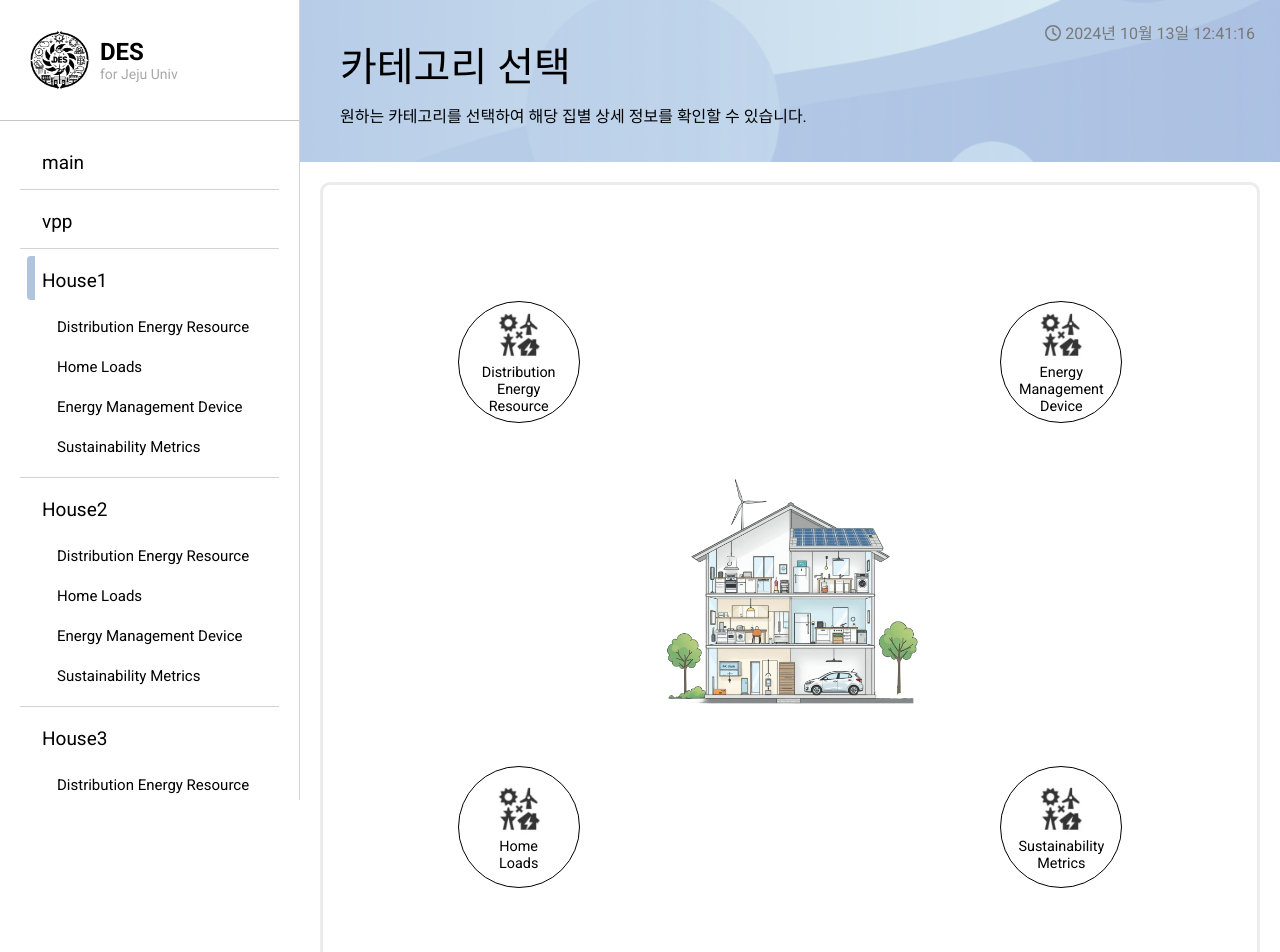
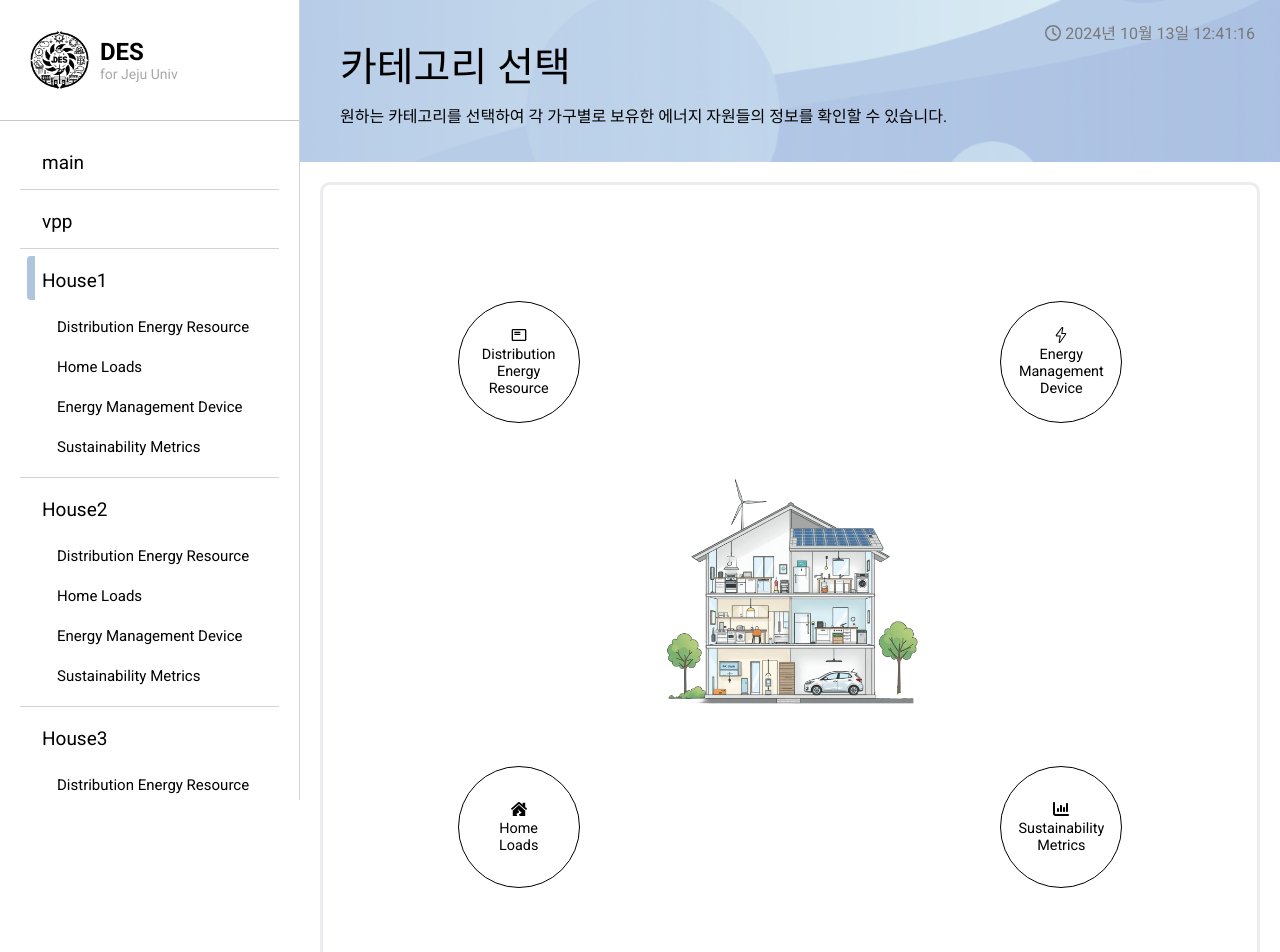
Before and after one commit to Team-JHJ/DES_frontend, a React (Vite) app: page /house/1 in a window 1280 px wide. Shown: the top 952 px of the page. Built offline with nearby package versions, Linux system fonts and the light colour scheme; no server answers.

Commit message:
아이콘 변경

```diff
--- a/package.json
+++ b/package.json
@@ -20,6 +20,7 @@
     "eslint-config-prettier": "^9.1.0",
     "react": "^18.3.1",
     "react-dom": "^18.3.1",
+    "react-icons": "^5.3.0",
     "react-redux": "^9.1.2",
     "react-router-dom": "^6.26.2"
   },
--- /dev/null
+++ b/src/components/icon/icon.jsx
@@ -0,0 +1,41 @@
+import {
+    TbBatteryAutomotive,
+    TbChargingPile,
+    TbSolarPanel2,
+    TbWashMachine,
+} from 'react-icons/tb'
+import { MdLight, MdOutlineHvac, MdOutlineWindPower } from 'react-icons/md'
+import { PiBatteryFullBold } from 'react-icons/pi'
+import { LuContainer } from 'react-icons/lu'
+import { CgSmartHomeRefrigerator, CgSmartHomeWashMachine } from 'react-icons/cg'
+import { BsSpeedometer2 } from 'react-icons/bs'
+
+export default function Icon({ menu }) {
+    return menu === 'Solar' ? (
+        <TbSolarPanel2 />
+    ) : menu === 'Wind' ? (
+        <MdOutlineWindPower />
+    ) : menu === 'EV Battery' ? (
+        <PiBatteryFullBold />
+    ) : menu === 'ESS' ? (
+        <LuContainer />
+    ) : menu === 'HVAC' ? (
+        <MdOutlineHvac />
+    ) : menu === 'Refrigerator' ? (
+        <CgSmartHomeRefrigerator />
+    ) : menu === 'Lighting' ? (
+        <MdLight />
+    ) : menu === 'Washing Machine' ? (
+        <TbWashMachine />
+    ) : menu === 'EV Charger' ? (
+        <TbChargingPile />
+    ) : menu === 'Dishwasher' ? (
+        <CgSmartHomeWashMachine />
+    ) : menu === 'inverter' ? (
+        <TbBatteryAutomotive />
+    ) : menu === 'smartmeter' ? (
+        <BsSpeedometer2 />
+    ) : (
+        <></>
+    )
+}
--- a/src/components/menu-card/menu-card.jsx
+++ b/src/components/menu-card/menu-card.jsx
@@ -1,12 +1,10 @@
 import styles from './menu-card.module.css'
-
-import { FontAwesomeIcon } from '@fortawesome/react-fontawesome'
-import { faClock } from '@fortawesome/free-regular-svg-icons'
+import Icon from '@/components/icon/icon.jsx'
 
 export default function MenuCard({ menu, list, setMenu }) {
     return (
         <div className={styles['menu-card']} onClick={() => setMenu(list)}>
-            <FontAwesomeIcon icon={faClock} />
+            <Icon menu={menu} />
             <p>{menu}</p>
         </div>
     )
--- a/src/pages/der-list-page/der-list-page.jsx
+++ b/src/pages/der-list-page/der-list-page.jsx
@@ -8,6 +8,10 @@ import { useNavigate, useParams } from 'react-router-dom'
 import { useDispatch } from 'react-redux'
 import { useEffect } from 'react'
 import { setHeader } from '@/store/header-slice.js'
+import { TbSolarPanel2 } from 'react-icons/tb'
+import { MdOutlineWindPower } from 'react-icons/md'
+import { LuContainer } from 'react-icons/lu'
+import { PiBatteryFullBold } from 'react-icons/pi'
 
 export default function DerListPage() {
     const navigate = useNavigate()
@@ -40,7 +44,8 @@ export default function DerListPage() {
                     className={styles['choice']}
                     onClick={() => navigateDetails('Solar')}
                 >
-                    <img src={dericon} alt="der icon" />
+                    {/*<img src={dericon} alt="der icon" />*/}
+                    <TbSolarPanel2 class={styles['icon']} />
                     <div className={styles['description']}>
                         <p>Solar</p>
                     </div>
@@ -50,7 +55,8 @@ export default function DerListPage() {
                     className={styles['choice']}
                     onClick={() => navigateDetails('EV Battery')}
                 >
-                    <img src={dericon} alt="der icon" />
+                    {/*<img src={dericon} alt="der icon" />*/}
+                    <PiBatteryFullBold className={styles['icon']} />
                     <div className={styles['description']}>
                         <p>EV Battery</p>
                     </div>
@@ -76,7 +82,8 @@ export default function DerListPage() {
                     className={styles['choice']}
                     onClick={() => navigateDetails('Wind')}
                 >
-                    <img src={dericon} alt="der icon" />
+                    {/*<img src={dericon} alt="der icon" />*/}
+                    <MdOutlineWindPower class={styles['icon']} />
                     <div className={styles['description']}>
                         <p>Wind</p>
                     </div>
@@ -86,7 +93,10 @@ export default function DerListPage() {
                     className={styles['choice']}
                     onClick={() => navigateDetails('ESS')}
                 >
-                    <img src={dericon} alt="der icon" />
+                    {/*<img src={dericon} alt="der icon" />*/}
+                    <LuContainer class={styles['icon']} />
+                    {/*<PiShippingContainerBold class={styles['icon']} />*/}
+
                     <div className={styles['description']}>
                         <p>ESS</p>
                     </div>
--- a/src/pages/emd-list-page/emd-list-page.jsx
+++ b/src/pages/emd-list-page/emd-list-page.jsx
@@ -7,6 +7,9 @@ import { useNavigate, useParams } from 'react-router-dom'
 import { useDispatch } from 'react-redux'
 import { useEffect } from 'react'
 import { setHeader } from '@/store/header-slice.js'
+import { TbBatteryAutomotive } from 'react-icons/tb'
+import { LiaTachometerAltSolid } from 'react-icons/lia'
+import { BsSpeedometer2 } from 'react-icons/bs'
 
 export default function EmdListPage() {
     const param = useParams()
@@ -38,7 +41,8 @@ export default function EmdListPage() {
                     className={styles['choice']}
                     onClick={() => navigateDetails('inverter')}
                 >
-                    <img src={dericon} alt="der icon" />
+                    {/*<img src={dericon} alt="der icon" />*/}
+                    <TbBatteryAutomotive className={styles['icon']} />
                     <div className={styles['description']}>
                         <p>Inverter</p>
                     </div>
@@ -64,7 +68,8 @@ export default function EmdListPage() {
                     className={styles['choice']}
                     onClick={() => navigateDetails('smartmeter')}
                 >
-                    <img src={dericon} alt="der icon" />
+                    {/*<img src={dericon} alt="der icon" />*/}
+                    <BsSpeedometer2 className={styles['icon']} />
                     <div className={styles['description']}>
                         <p>Smartmeter</p>
                     </div>
--- a/src/pages/list-select-page/list-select-page.jsx
+++ b/src/pages/list-select-page/list-select-page.jsx
@@ -3,12 +3,15 @@ import styles from './list-select-page.module.css'
 import house1img from '@/assets/img/house1.png'
 import house2img from '@/assets/img/house2.png'
 import house3img from '@/assets/img/house3.png'
-import dericon from '@/assets/img/der_icon.png'
 import { useNavigate, useParams } from 'react-router-dom'
 import MainPage from '@/pages/main-page/main-page.jsx'
 import { useDispatch } from 'react-redux'
 import { useEffect } from 'react'
 import { setHeader } from '@/store/header-slice.js'
+import { FaHouseDamage } from 'react-icons/fa'
+import { FaChartColumn } from 'react-icons/fa6'
+import { MdOutlineFeaturedPlayList } from 'react-icons/md'
+import { SlEnergy } from 'react-icons/sl'
 
 export default function ListSelectPage() {
     const navigate = useNavigate()
@@ -26,7 +29,7 @@ export default function ListSelectPage() {
             setHeader({
                 title: '카테고리 선택',
                 description:
-                    '원하는 카테고리를 선택하여 해당 집별 상세 정보를 확인할 수 있습니다.',
+                    '원하는 카테고리를 선택하여 각 가구별로 보유한 에너지 자원들의 정보를 확인할 수 있습니다.',
             }),
         )
     }, [])
@@ -43,7 +46,8 @@ export default function ListSelectPage() {
                     className={styles['choice']}
                     onClick={() => navigate(`/house/${houseId}/der`)}
                 >
-                    <img src={dericon} alt="der icon" />
+                    {/*<img src={dericon} alt="der icon" />*/}
+                    <MdOutlineFeaturedPlayList className={styles['icon']} />
                     <div className={styles['description']}>
                         <p>Distribution Energy Resource</p>
                     </div>
@@ -53,7 +57,8 @@ export default function ListSelectPage() {
                     className={styles['choice']}
                     onClick={() => navigate(`/house/${houseId}/home-loads`)}
                 >
-                    <img src={dericon} alt="der icon" />
+                    {/*<img src={dericon} alt="der icon" />*/}
+                    <FaHouseDamage className={styles['icon']} />
                     <div className={styles['description']}>
                         <p>Home Loads</p>
                     </div>
@@ -79,7 +84,8 @@ export default function ListSelectPage() {
                     className={styles['choice']}
                     onClick={() => navigate(`/house/${houseId}/emd`)}
                 >
-                    <img src={dericon} alt="der icon" />
+                    {/*<img src={dericon} alt="der icon" />*/}
+                    <SlEnergy className={styles['icon']} />
                     <div className={styles['description']}>
                         <p>Energy Management Device</p>
                     </div>
@@ -89,7 +95,8 @@ export default function ListSelectPage() {
                     className={styles['choice']}
                     onClick={() => navigate(`/house/${houseId}/sust-metrics`)}
                 >
-                    <img src={dericon} alt="der icon" />
+                    {/*<img src={dericon} alt="der icon" />*/}
+                    <FaChartColumn className={styles['icon']} />
                     <div className={styles['description']}>
                         <p>Sustainability Metrics</p>
                     </div>
--- a/src/pages/sust-metrics-list-page/sust-metrics-list-page.jsx
+++ b/src/pages/sust-metrics-list-page/sust-metrics-list-page.jsx
@@ -8,6 +8,10 @@ import { useNavigate, useParams } from 'react-router-dom'
 import { useDispatch } from 'react-redux'
 import { useEffect } from 'react'
 import { setHeader } from '@/store/header-slice.js'
+import { LuContainer } from 'react-icons/lu'
+import { MdOutlineWindPower } from 'react-icons/md'
+import { PiBatteryFullBold } from 'react-icons/pi'
+import { TbSolarPanel2 } from 'react-icons/tb'
 
 export default function SustMetricsListPage() {
     const navigate = useNavigate()
@@ -38,7 +42,8 @@ export default function SustMetricsListPage() {
                     className={styles['choice']}
                     onClick={() => navigateDetails('Solar')}
                 >
-                    <img src={dericon} alt="der icon" />
+                    {/*<img src={dericon} alt="der icon" />*/}
+                    <TbSolarPanel2 class={styles['icon']} />
                     <div className={styles['description']}>
                         <p>Solar</p>
                     </div>
@@ -48,7 +53,8 @@ export default function SustMetricsListPage() {
                     className={styles['choice']}
                     onClick={() => navigateDetails('EV Battery')}
                 >
-                    <img src={dericon} alt="der icon" />
+                    {/*<img src={dericon} alt="der icon" />*/}
+                    <PiBatteryFullBold className={styles['icon']} />
                     <div className={styles['description']}>
                         <p>EV Battery</p>
                     </div>
@@ -74,7 +80,8 @@ export default function SustMetricsListPage() {
                     className={styles['choice']}
                     onClick={() => navigateDetails('Wind')}
                 >
-                    <img src={dericon} alt="der icon" />
+                    {/*<img src={dericon} alt="der icon" />*/}
+                    <MdOutlineWindPower class={styles['icon']} />
                     <div className={styles['description']}>
                         <p>Wind</p>
                     </div>
@@ -84,7 +91,8 @@ export default function SustMetricsListPage() {
                     className={styles['choice']}
                     onClick={() => navigateDetails('ESS')}
                 >
-                    <img src={dericon} alt="der icon" />
+                    {/*<img src={dericon} alt="der icon" />*/}
+                    <LuContainer class={styles['icon']} />
                     <div className={styles['description']}>
                         <p>ESS</p>
                     </div>
```
Also changed, not shown: src/pages/home-loads-list-page/home-loads-list-page.jsx (+15 -6 lines), 1 other file (tests, documents, lock files or other folders).
